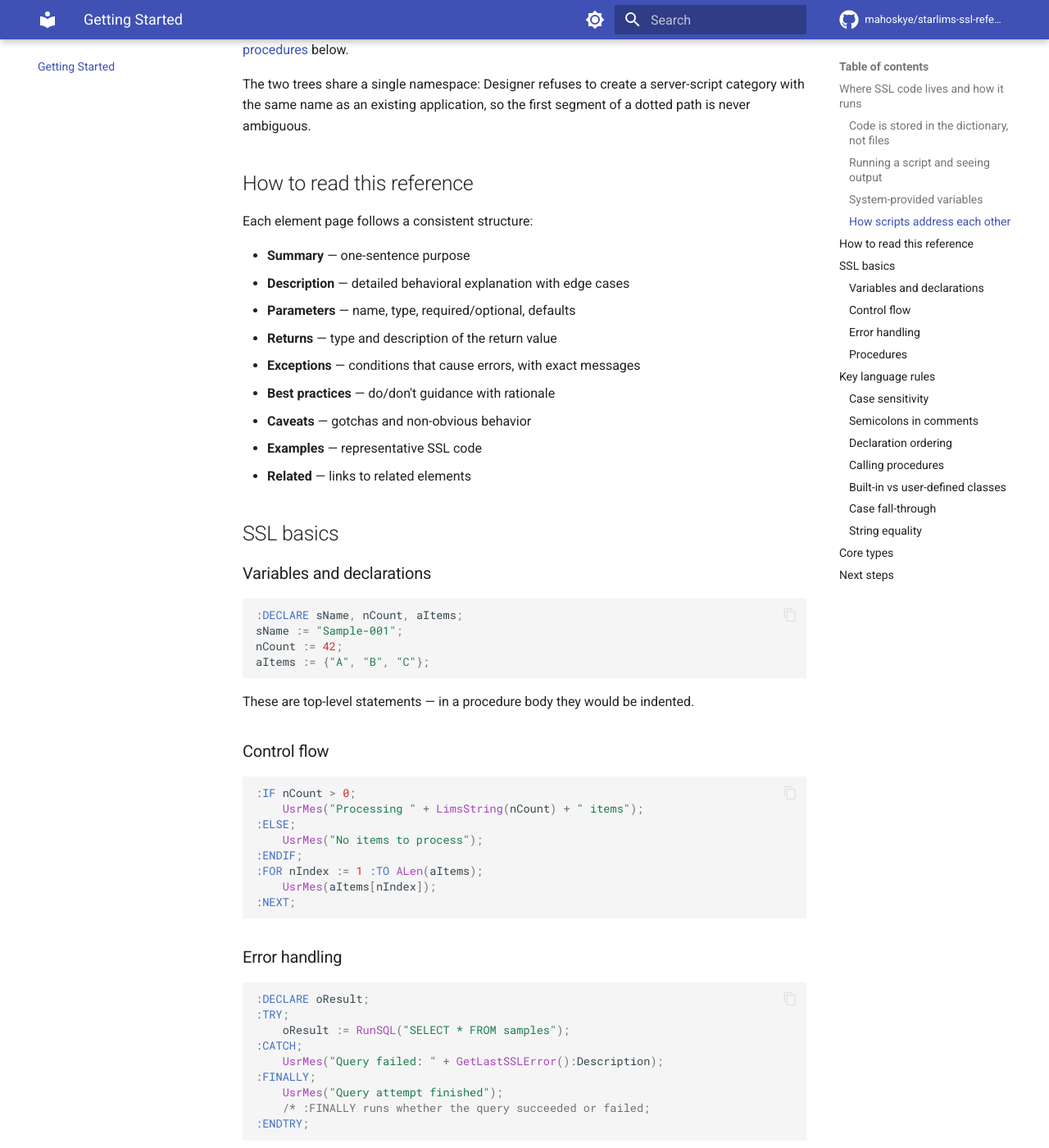
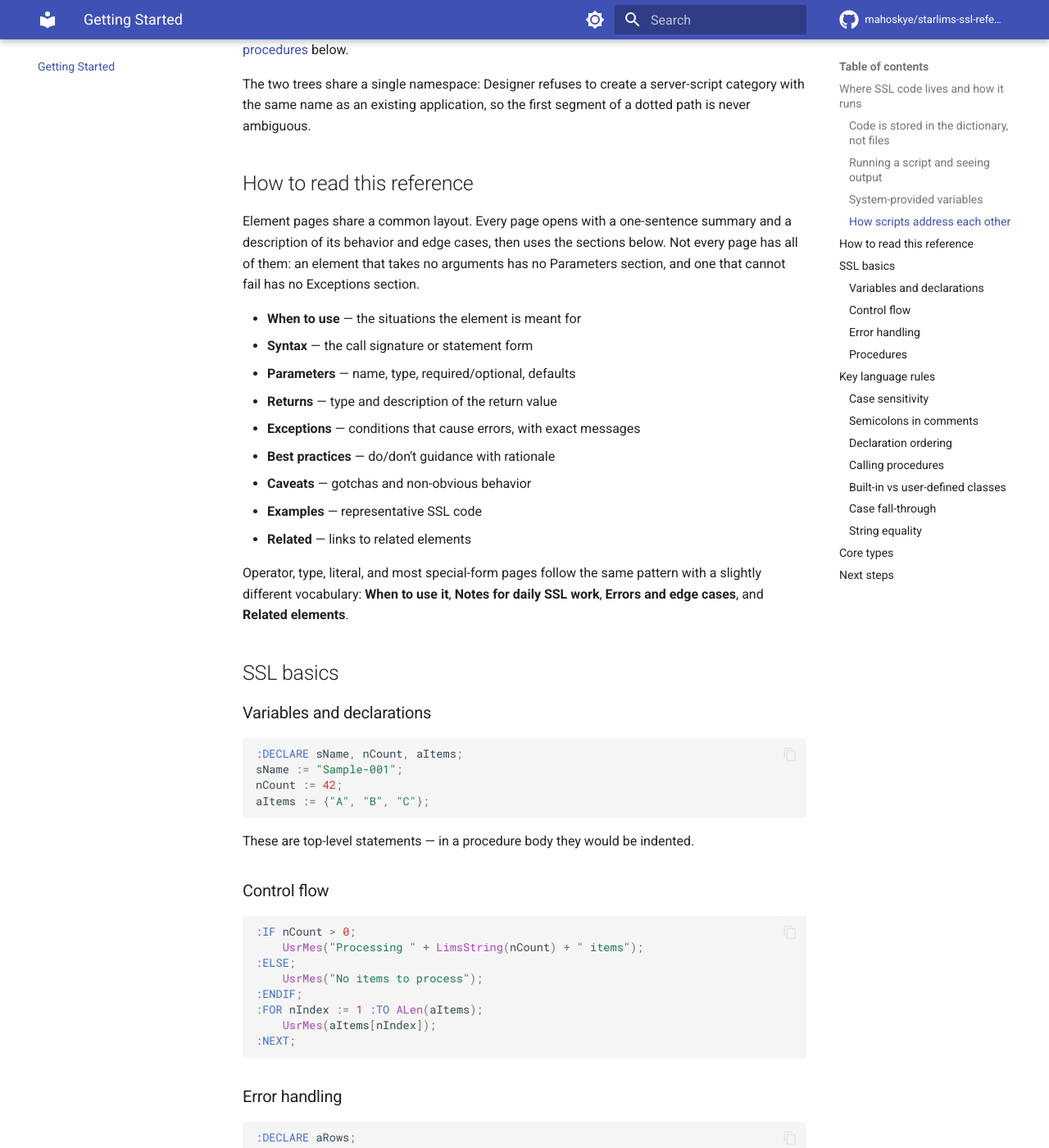
Before and after one commit to mahoskye/starlims-ssl-reference, an MkDocs documentation site: the page built from content/getting-started.md, in a window 1280 px wide and 1400 px high, scrolled down 2033 px. Shown: the whole window at 82% size. Built offline with MkDocs 1.6.1 and Material for MkDocs 9.7.7, drawn with Linux system fonts in a browser that asks for light colours; plug-ins that fetch from the network failed and are left out; comment, search, counter and statistics services are not loaded; some of the changed text lies outside the part shown.

Commit message:
docs: getting-started error example, comment wording, page layout (closes #62)
- The error-handling example now runs a parameterized LSelect1 query,
  the call a reader would use to fetch rows, instead of RunSQL.
- The comment-trap example says "semicolon", not "colon".
- "How to read this reference" lists When to use and Syntax, notes that
  not every page has every section, and names the operator/type
  vocabulary.

Co-Authored-By: Claude Opus 5.5 <noreply@anthropic.com>

````diff
--- a/content/getting-started.md
+++ b/content/getting-started.md
@@ -53,10 +53,10 @@ The two trees share a single namespace: Designer refuses to create a server-scri
 
 ## How to read this reference
 
-Each element page follows a consistent structure:
+Element pages share a common layout. Every page opens with a one-sentence summary and a description of its behavior and edge cases, then uses the sections below. Not every page has all of them: an element that takes no arguments has no Parameters section, and one that cannot fail has no Exceptions section.
 
-- **Summary** — one-sentence purpose
-- **Description** — detailed behavioral explanation with edge cases
+- **When to use** — the situations the element is meant for
+- **Syntax** — the call signature or statement form
 - **Parameters** — name, type, required/optional, defaults
 - **Returns** — type and description of the return value
 - **Exceptions** — conditions that cause errors, with exact messages
@@ -64,6 +64,8 @@ Each element page follows a consistent structure:
 - **Caveats** — gotchas and non-obvious behavior
 - **Examples** — representative SSL code
 - **Related** — links to related elements
+
+Operator, type, literal, and most special-form pages follow the same pattern with a slightly different vocabulary: **When to use it**, **Notes for daily SSL work**, **Errors and edge cases**, and **Related elements**.
 
 ## SSL basics
 
@@ -94,9 +96,9 @@ These are top-level statements — in a procedure body they would be indented.
 ### Error handling
 
 ```ssl
-:DECLARE oResult;
+:DECLARE aRows;
 :TRY;
-    oResult := RunSQL("SELECT * FROM samples");
+    aRows := LSelect1("SELECT sample_id, status FROM samples WHERE status = ?",, {"Logged"});
 :CATCH;
     UsrMes("Query failed: " + GetLastSSLError():Description);
 :FINALLY;
````
Also changed, not shown: other parts of content/getting-started.md (+1 -1 lines).
